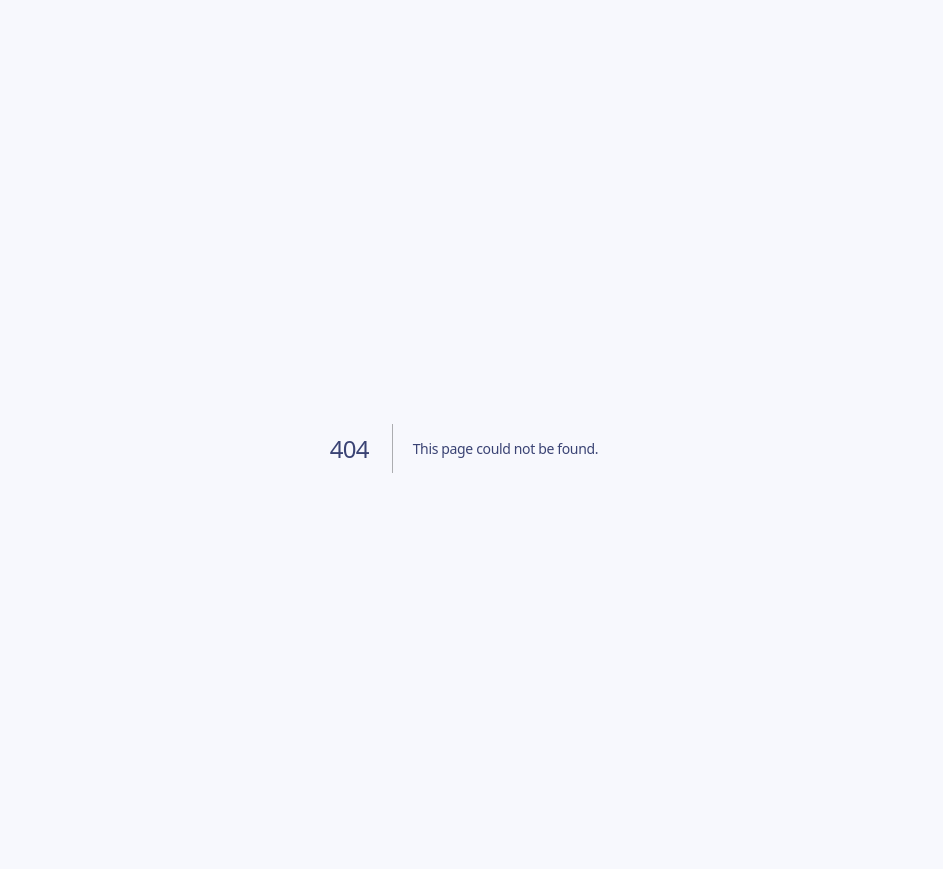
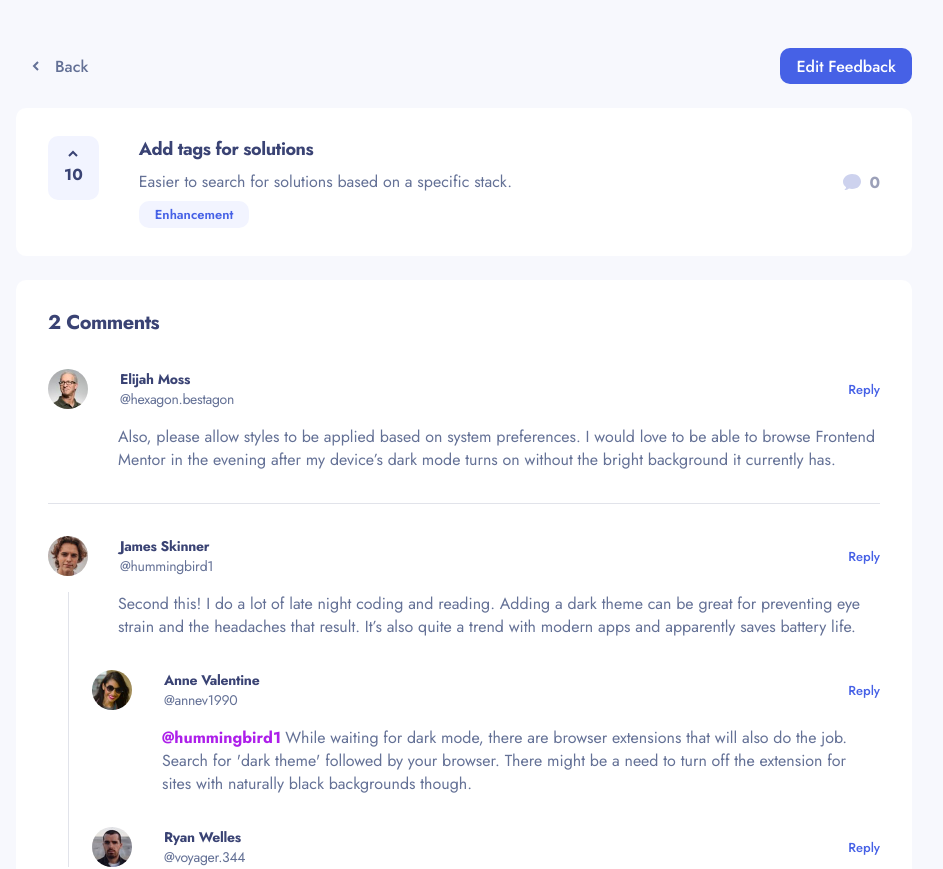
Before and after one commit to jmenges/feedback-next, a Next.js app: page /feedback/1 in a window 1280 px wide. Before the commit this address had no page. Shown: the top 869 px of the page, without its empty margins (176-1119 px from the left). Before the commit the page ends 848 px from the top, so only its background shows below. Built offline with nearby package versions, Linux system fonts and the light colour scheme; what @thoughtbot/tailwindcss-aria-attributes would draw is missing.

Commit message:
create feedback detail page

```diff
--- /dev/null
+++ b/src/app/feedback/[id]/page.tsx
@@ -0,0 +1,22 @@
+import FeedbackItem from "@/components/FeedbackItem";
+import CommentForm from "@/components/comments/CommentForm";
+import CommentList from "@/components/comments/CommentList";
+import BackButton from "@/components/ui/BackButton";
+import { Button } from "@/components/ui/button";
+
+export default function FeedbackDetail() {
+  return (
+    <div className="mt-6 flex flex-col gap-6 tablet:mt-0">
+      {/* Actions */}
+      <div className="flex justify-between">
+        <BackButton variant="link" />{" "}
+        <Button variant="accent">Edit Feedback</Button>
+      </div>
+      {/* Feedback Card */}
+      <FeedbackItem />
+      {/* Comments */}
+      <CommentList />
+      <CommentForm />
+    </div>
+  );
+}
```
